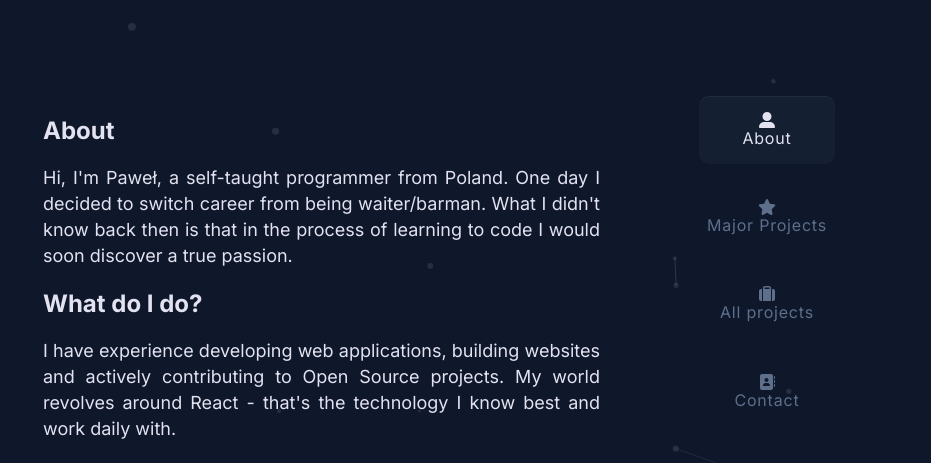
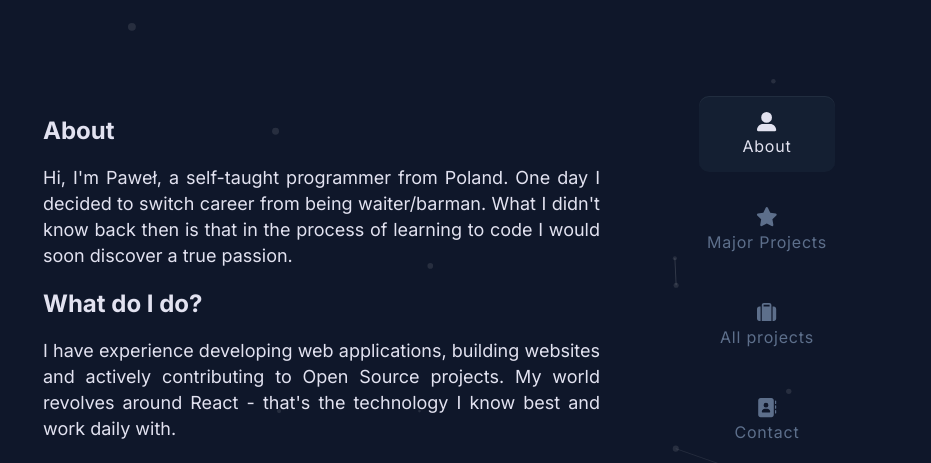
Before and after one commit to PabloPicas0/Protfolio, a Gatsby site: page / in a window 1280 px wide. Shown: the top 463 px of the page, 349-1280 px from the left. Built offline with nearby package versions, Linux system fonts and the light colour scheme; Gatsby itself is replaced by a stand-in of ours.

Commit message:
feat: add spacing between navigation text and icons

```diff
--- a/src/Components/Navigation.tsx
+++ b/src/Components/Navigation.tsx
@@ -52,15 +52,15 @@ const anchors = [
 
 const Navigation = (props: {
   isDesktop: boolean;
-  refNavigation: React.MutableRefObject<HTMLUListElement | null>;
+  refNavigation?: React.MutableRefObject<HTMLUListElement | null>;
 }) => {
   const { isDesktop, refNavigation } = props;
 
   return (
     <List ref={refNavigation}>
-      <Item className="active">
+      <Item className={isDesktop ? "active" : ""}>
         <Anchor href="#about" isDesktop={isDesktop}>
-          <FontAwesomeIcon icon={faUserAlt} />
+          <FontAwesomeIcon icon={faUserAlt} fontSize={"1.2rem"} className="nav-icon" />
           About
         </Anchor>
       </Item>
@@ -71,7 +71,7 @@ const Navigation = (props: {
         return (
           <Item key={text}>
             <Anchor href={href} isDesktop={isDesktop}>
-              <FontAwesomeIcon icon={icon} />
+              <FontAwesomeIcon icon={icon} fontSize={"1.2rem"} className="nav-icon" />
               {text}
             </Anchor>
           </Item>
@@ -81,7 +81,7 @@ const Navigation = (props: {
       {!isDesktop && (
         <Item>
           <Anchor href="#" isDesktop={isDesktop}>
-            <FontAwesomeIcon icon={faFileText} />
+            <FontAwesomeIcon icon={faFileText} fontSize={"1.2rem"} className="nav-icon" />
             Resume
           </Anchor>
         </Item>
--- a/src/Styles/Pages/Index.ts
+++ b/src/Styles/Pages/Index.ts
@@ -152,6 +152,7 @@ const styles = {
           color: inherit;
 
           &:hover {
+            color: aquamarine;
             text-decoration: underline;
             text-underline-offset: 8px;
 
@@ -185,6 +186,10 @@ const styles = {
         .resume-icon {
           margin-right: 10px
         }
+
+        .nav-icon {
+          margin-bottom: 5px;
+        }
         `,
 };
 
```
